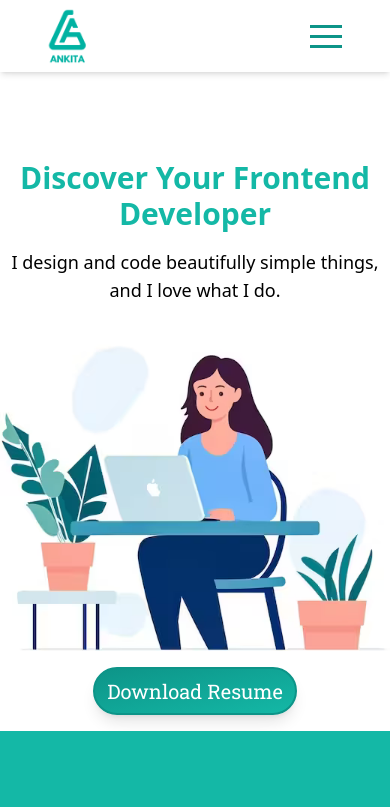
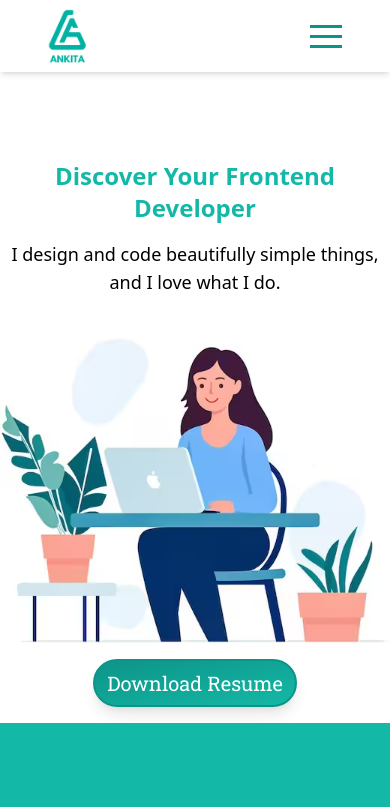
Before and after one commit to Ankita18102/portfolio, a React (Vite) app: page / in a window 390 px wide. Shown: the top 807 px of the page. Built offline with nearby package versions, Linux system fonts and the light colour scheme.

Commit message:
text size changes

```diff
--- a/src/components/About.jsx
+++ b/src/components/About.jsx
@@ -4,7 +4,7 @@ const About = React.forwardRef((props, ref) => {
   return (
     <>
       <div className="w-full flex flex-col items-center justify-center mt-40 text-center">
-        <h1 className="text-3xl sm:text-4xl font-bold text-teal-500 mb-4">
+        <h1 className="text-2xl sm:text-4xl font-bold text-teal-500 mb-4">
           Discover Your Frontend Developer
         </h1>
         <p className="text-lg">
```
